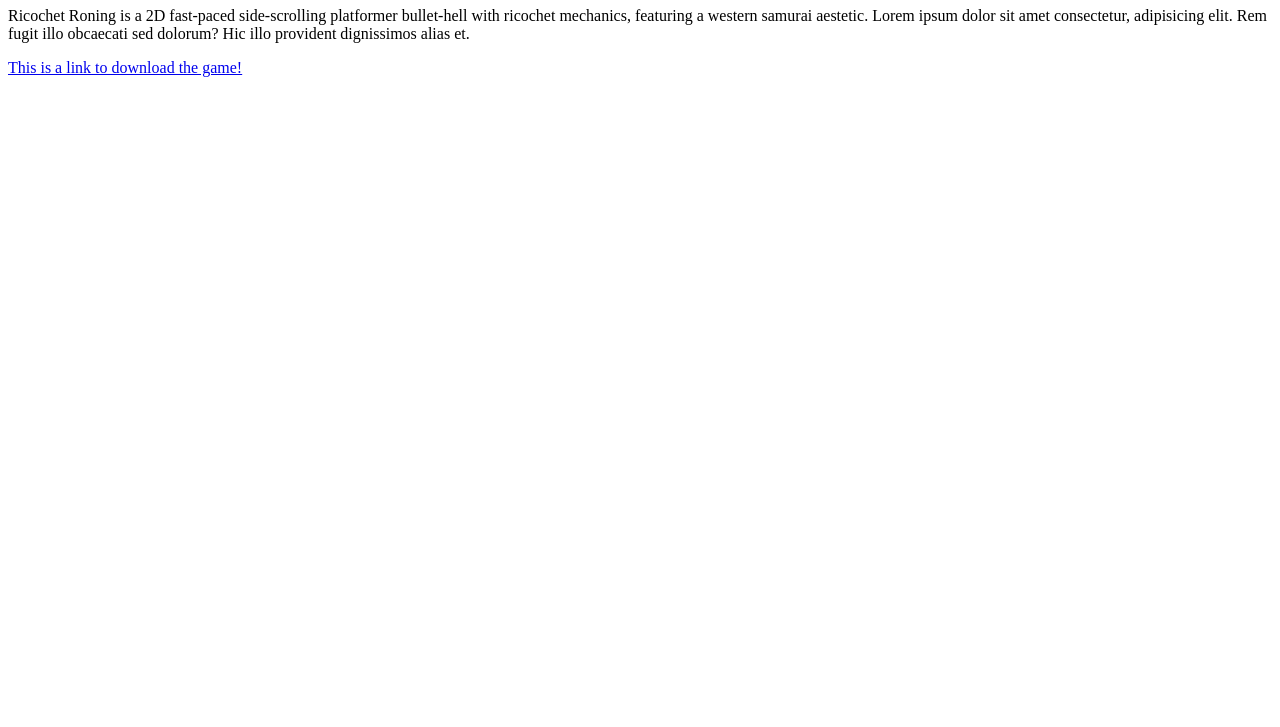
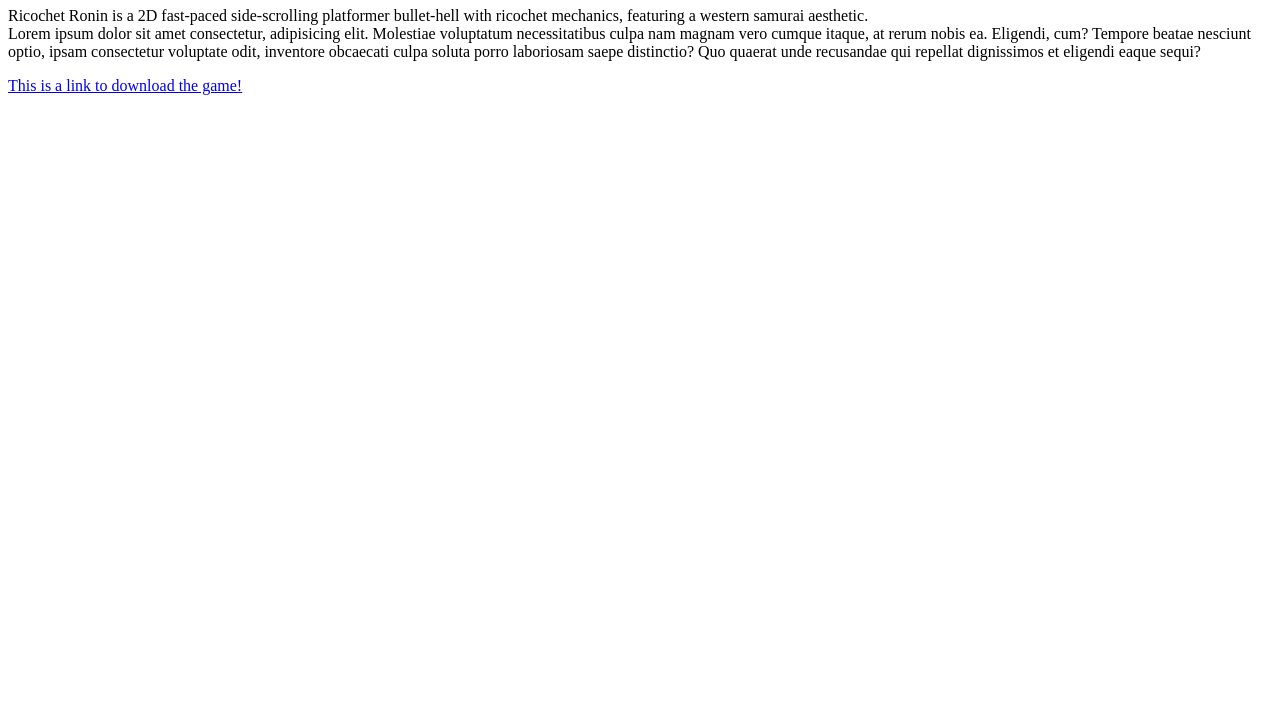
Before and after one commit to RicochetRonin/ricochetronin.github.io, a plain HTML site: page index.html in a window 1280 px wide. Shown: the part 73-800 px from the top of the page. Drawn offline with Linux system fonts and the light colour scheme.

Commit message:
Update index.html

```diff
--- a/index.html
+++ b/index.html
@@ -4,11 +4,13 @@
 <body>
 
     <h1>Ricochet Ronin</h1>
-    <p>Ricochet Roning is a 2D fast-paced side-scrolling platformer bullet-hell with ricochet mechanics, featuring a
-        western samurai aestetic.
+    <p>Ricochet Ronin is a 2D fast-paced side-scrolling platformer bullet-hell with ricochet mechanics, featuring a
+        western samurai aesthetic. <br>
 
-        Lorem ipsum dolor sit amet consectetur, adipisicing elit. Rem fugit illo obcaecati sed dolorum? Hic illo
-        provident dignissimos alias et.
+        Lorem ipsum dolor sit amet consectetur, adipisicing elit. Molestiae voluptatum necessitatibus culpa nam magnam
+        vero cumque itaque, at rerum nobis ea. Eligendi, cum? Tempore beatae nesciunt optio, ipsam consectetur voluptate
+        odit, inventore obcaecati culpa soluta porro laboriosam saepe distinctio? Quo quaerat unde recusandae qui
+        repellat dignissimos et eligendi eaque sequi?
     </p>
 
     <a href="https://trollface.dk">This is a link to download the game!</a>
```
